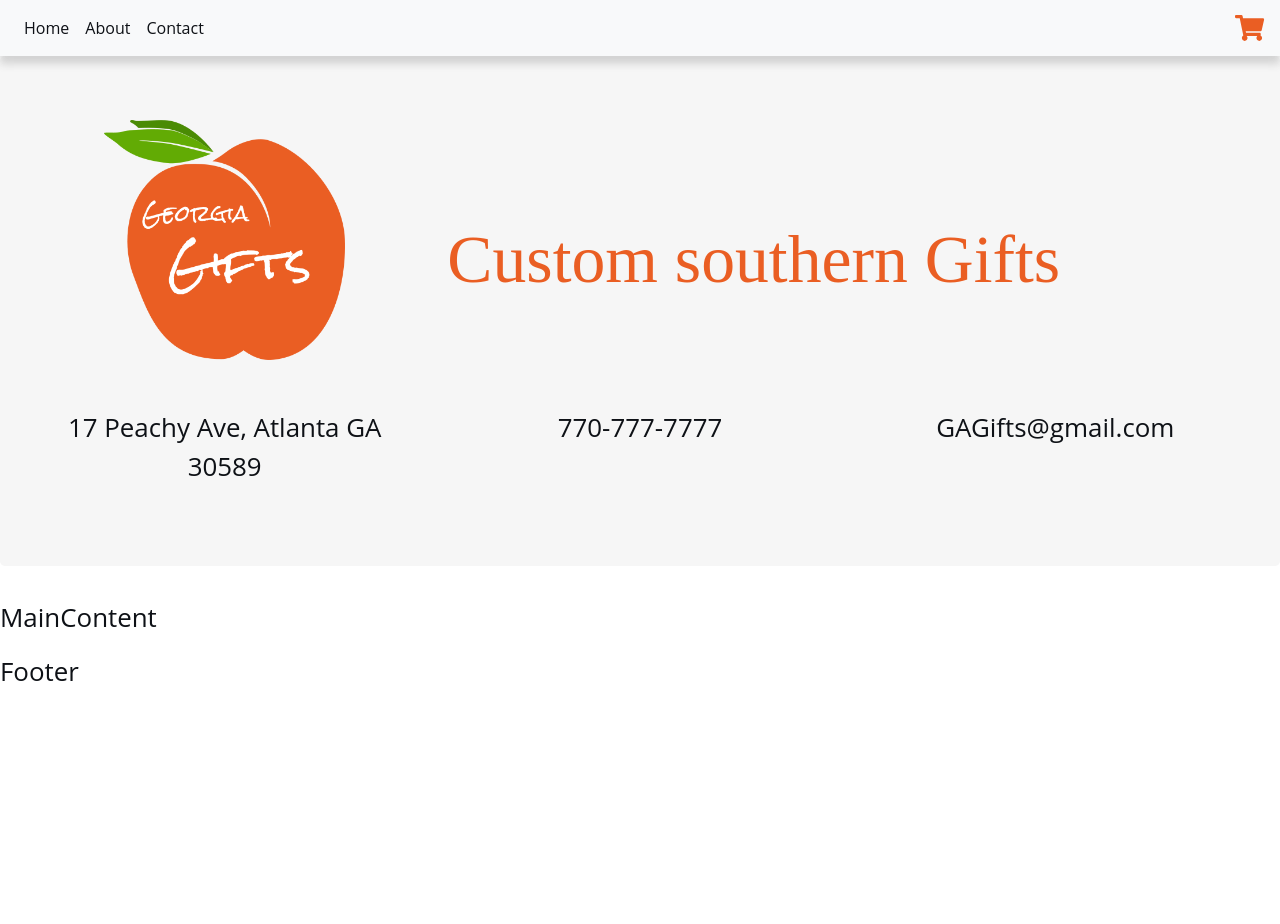
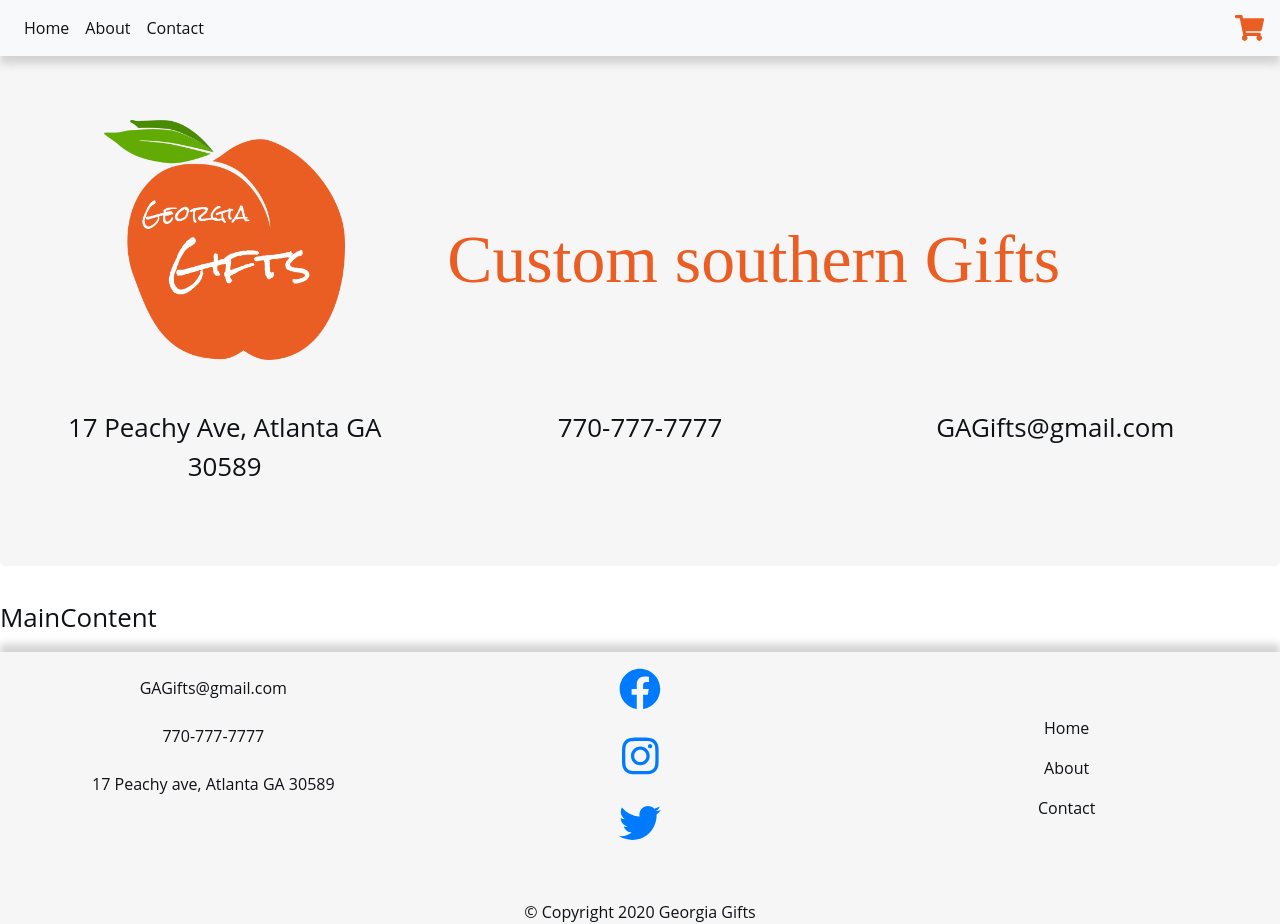
Before and after one commit to transformerjnm/Georgia-Gifts-React, a React (Create React App) app: page / in a window 1280 px wide. Before the commit the page ends 800 px from the top, so only its background shows below. Built offline with nearby package versions, Linux system fonts and the light colour scheme.

Commit message:
added a footer component

```diff
--- a/package.json
+++ b/package.json
@@ -5,6 +5,7 @@
   "dependencies": {
     "@fortawesome/fontawesome-free": "^5.14.0",
     "@fortawesome/fontawesome-svg-core": "^1.2.30",
+    "@fortawesome/free-brands-svg-icons": "^5.14.0",
     "@fortawesome/free-solid-svg-icons": "^5.14.0",
     "@fortawesome/react-fontawesome": "^0.1.11",
     "@testing-library/jest-dom": "^4.2.4",
--- a/src/components/footer/Footer.js
+++ b/src/components/footer/Footer.js
@@ -1,10 +1,52 @@
 import React from 'react';
 import styles from './footer.module.scss';
-
+import { Row, Col } from 'reactstrap';
+import {
+    Nav,
+    NavItem,
+    NavLink
+  } from 'reactstrap';
+import { FontAwesomeIcon } from '@fortawesome/react-fontawesome';
+import { faFacebook, faInstagram, faTwitter } from '@fortawesome/free-brands-svg-icons';
 const Footer = () => {
 
     return(
-        <p>Footer</p>
+        <footer class="container-fluid ">
+            <Row>
+                <Col sm="4" className=" align-self-center my-3 text-center">
+                    <a href="mailto:#"><span>GAGifts@gmail.com</span></a>
+                    <br></br><br></br>
+                    <a href="tel:#"><span>770-777-7777</span></a>
+                    <br></br><br></br>
+                    <a href="#"><address>17 Peachy ave, Atlanta GA 30589</address></a>
+                    <br></br><br></br>
+                </Col>
+                <Col sm="4" className="align-self-center my-3 text-center ">
+                    <FontAwesomeIcon icon={faFacebook} className={styles.social + " text-primary" } />
+                    <br></br><br></br>
+                    <FontAwesomeIcon icon={faInstagram} className={styles.social + " text-primary" } />
+                    <br></br><br></br>
+                    <FontAwesomeIcon icon={faTwitter} className={styles.social + " text-primary" } />
+                    <br></br><br></br>
+                </Col>
+                <Col sm="4" className="align-self-center my-3">
+                        <Nav className="text-center" navbar>
+                            <NavItem>
+                                <NavLink href="#">Home</NavLink>
+                            </NavItem>
+                            <NavItem>
+                                <NavLink href="#">About</NavLink>
+                            </NavItem>
+                            <NavItem>
+                                <NavLink href="#">Contact</NavLink>
+                            </NavItem>
+                        </Nav>
+                </Col>
+            </Row>
+            <div class="text-center mt-3">
+                <span>&copy; Copyright 2020 Georgia Gifts</span>
+            </div>
+        </footer>
     );
 
 };
--- a/src/components/footer/footer.module.scss
+++ b/src/components/footer/footer.module.scss
@@ -0,0 +1,9 @@
+@import '../../../public/assets/assets.module.scss';
+footer {
+    background-color: $off-white;
+    box-shadow: 0 -.5rem .5rem  lightgrey;
+}
+
+.social {
+    font-size: $font2;
+}
--- a/src/container/header/herocontent/heroContent.module.scss
+++ b/src/components/herocontent/heroContent.module.scss
@@ -1,4 +1,4 @@
-@import '../../../../public/assets/assets.module.scss';
+@import '../../../public/assets/assets.module.scss';
 .jumbotron {
     font-size: $font1;
     background-color: $off-white;
--- a/src/container/header/nav/nav.module.scss
+++ b/src/components/nav/nav.module.scss
@@ -1,5 +1,5 @@
 
-@import '../../../../public/assets/assets.module.scss';
+@import '../../../public/assets/assets.module.scss';
 
 nav {
     background-color: $off-white;
--- a/src/container/header/Header.js
+++ b/src/container/header/Header.js
@@ -1,7 +1,7 @@
 import React, { Fragment } from 'react';
 import styles from './header.module.scss';
-import Nav from './nav/Navigation';
-import HeroContent from './herocontent/HeroContent';
+import Nav from '../../components/nav/Navigation';
+import HeroContent from '../../components/herocontent/HeroContent';
 
 const Header = () => {
 
```
Also changed, not shown: src/components/herocontent/HeroContent.js (renamed from src/container/header/herocontent/HeroContent.js), src/components/nav/Navigation.js (renamed from src/container/header/nav/Navigation.js), 1 other file (tests, documents, lock files or other folders).
